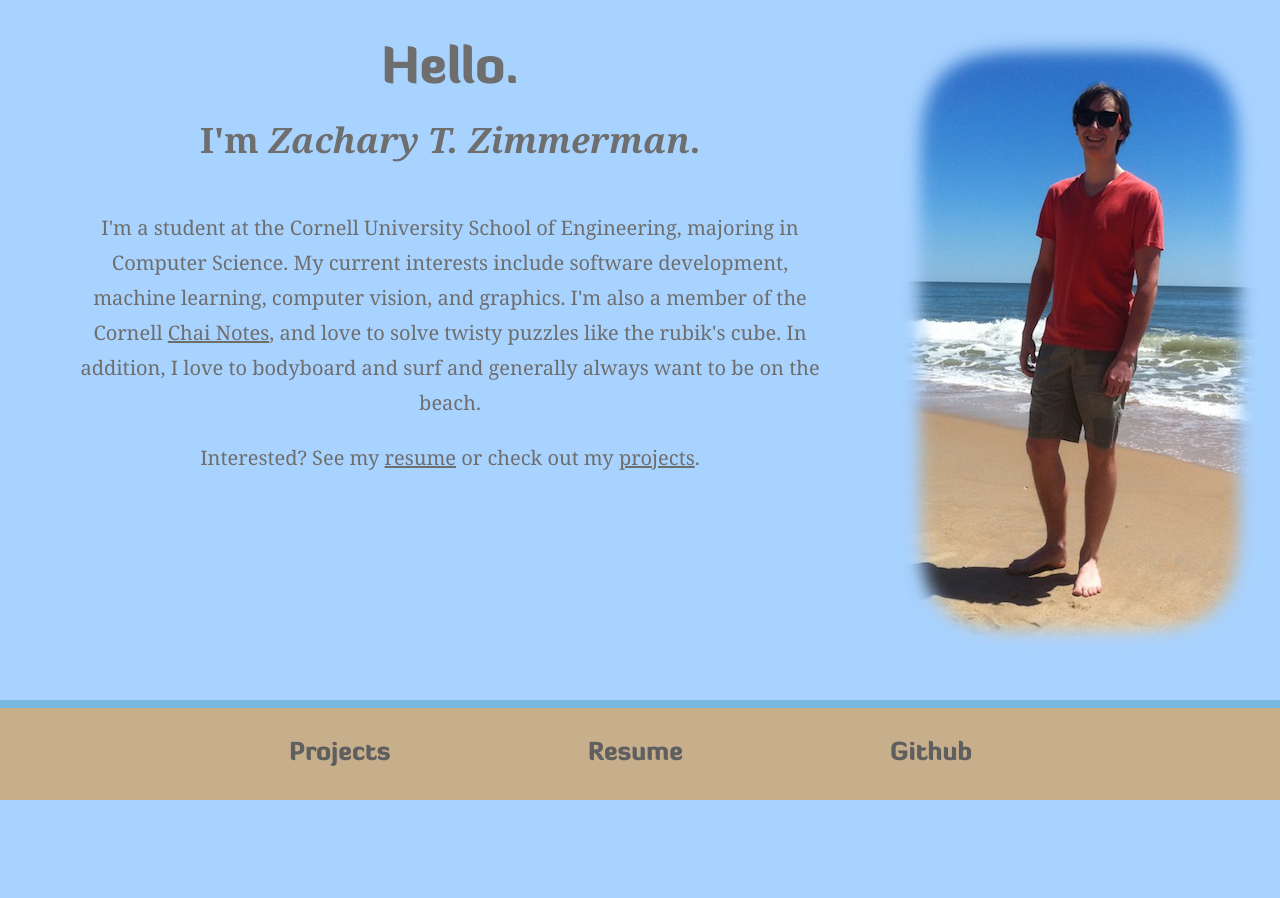
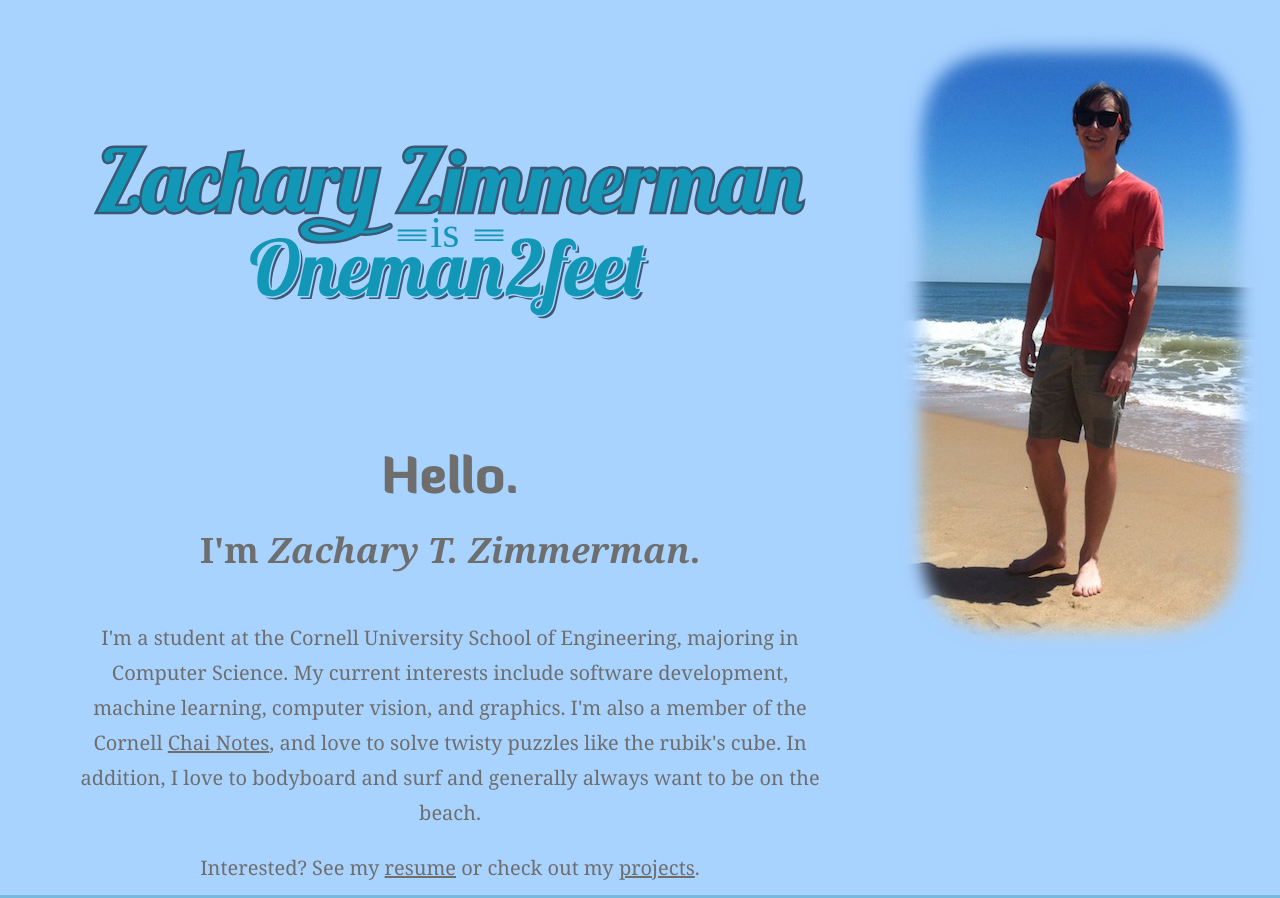
Before and after one commit to Oneman2feet/Oneman2feet.github.io, a plain HTML site: page site 2.0/index.html in a window 1280 px wide. Shown: the top 898 px of the page. Before the commit the page ends 800 px from the top, so only its background shows below. Drawn offline with Linux system fonts and the light colour scheme; a web font is replaced by a local one.

Commit message:
svg format for image

```diff
--- a/site 2.0/index.html
+++ b/site 2.0/index.html
@@ -12,6 +12,7 @@
       <img id="me" src="tools/images/z-beach.png" />
     </div>
     <div id="main">
+      <img src="tools/whoisoneman2feet.svg" alt="Zachary Zimmerman is Oneman2feet" />
       <h1>Hello.</h1>
       <h2>I'm <a href="mailto:zacharytzimmerman@gmail.com">Zachary T. Zimmerman</a>.</h2>
       <p>I'm a student at the Cornell University School of Engineering, majoring in Computer Science.  My current interests include software development, machine learning, computer vision, and graphics.  I'm also a member of the Cornell <a href="http://thechainotes.com">Chai Notes</a>, and love to solve twisty puzzles like the rubik's cube.  In addition, I love to bodyboard and surf and generally always want to be on the beach.</p>
```
Also changed, not shown: site 2.0/tools/whoisoneman2feet.svg (added).
